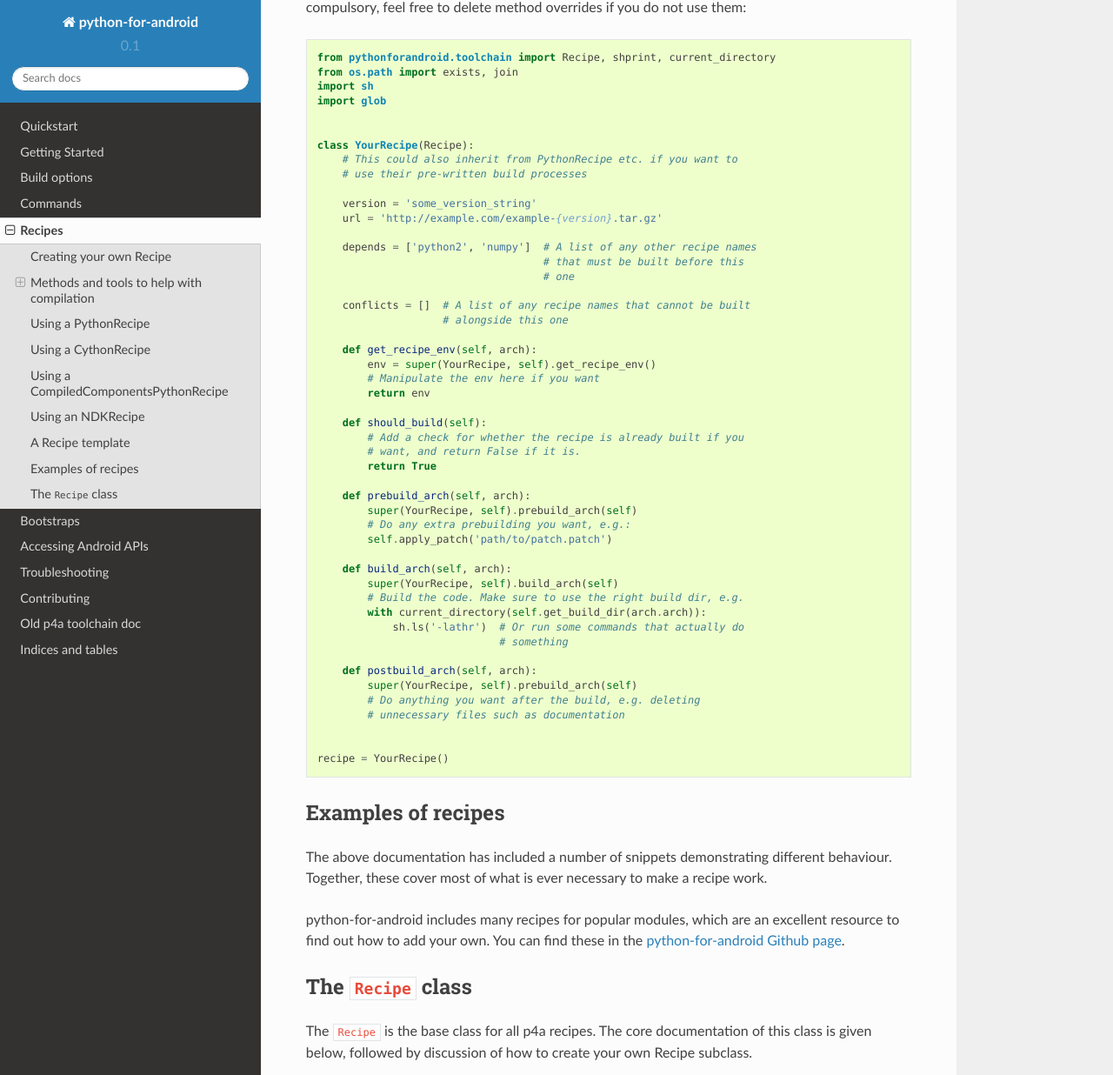
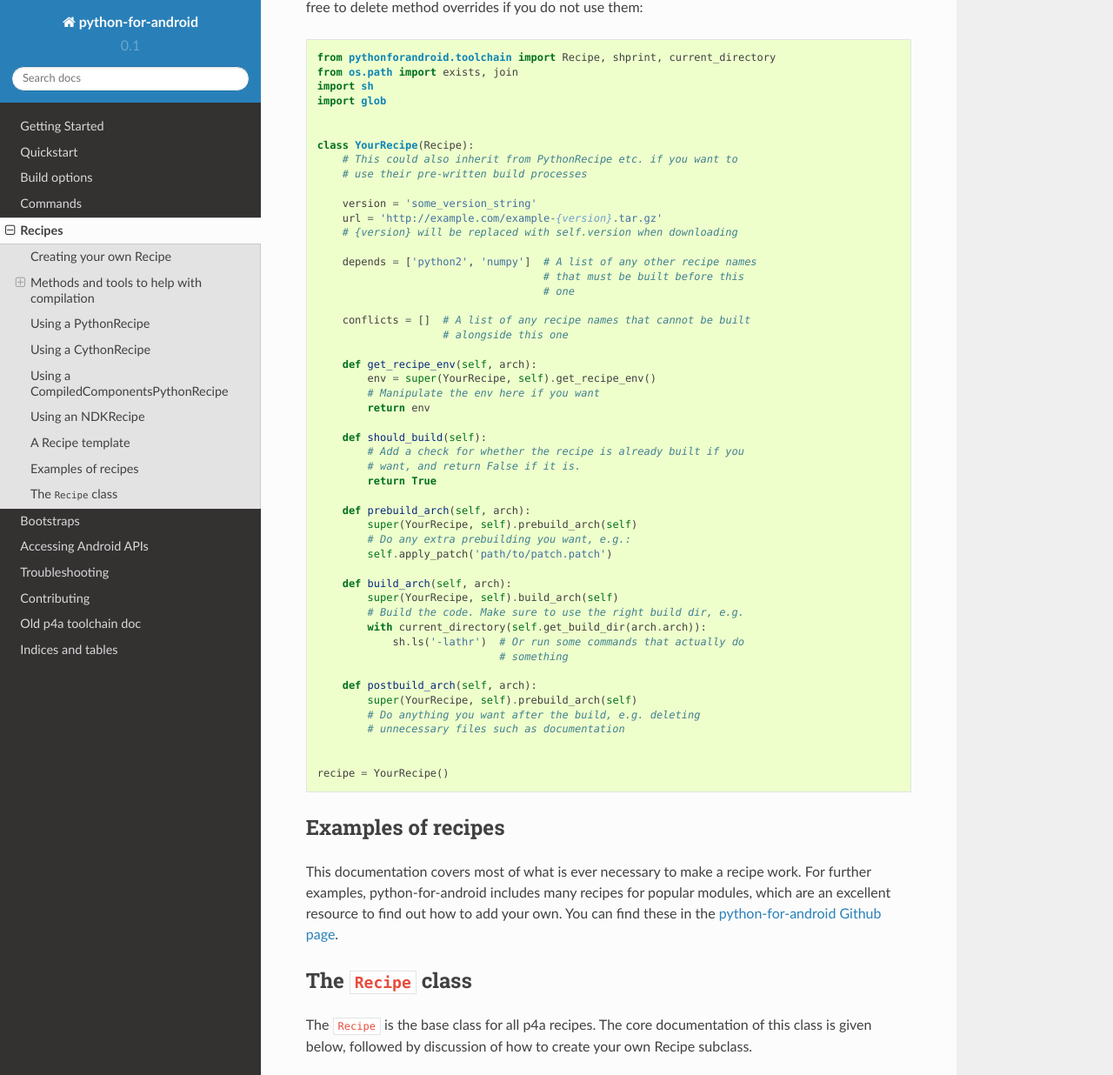
Before and after one commit to kivy/python-for-android, a Sphinx documentation site: the page built from doc/source/recipes.rst, in a window 1280 px wide and 1400 px high, scrolled down 8109 px, cut to the strip 0-1236 px from the top of the window. Shown: the whole strip at 87% size. Built offline with Sphinx 7.4.7 and the Read the Docs theme 2.0.0, drawn with Linux system fonts in a browser that asks for light colours; pages that are not in the unit, such as notebooks, are missing from menus; some of the changed text lies outside the part shown.

Commit message:
Doc changes following tito's intro

```diff
--- a/doc/source/index.rst
+++ b/doc/source/index.rst
@@ -26,8 +26,8 @@ Contents
 .. toctree::
    :maxdepth: 2
 
+   gettingstarted
    quickstart
-   gettingstarted
    buildoptions
    installation
    commands
--- a/doc/source/recipes.rst
+++ b/doc/source/recipes.rst
@@ -427,6 +427,7 @@ overrides if you do not use them::
 
         version = 'some_version_string'
         url = 'http://example.com/example-{version}.tar.gz'
+        # {version} will be replaced with self.version when downloading
 
         depends = ['python2', 'numpy']  # A list of any other recipe names
                                         # that must be built before this
@@ -469,13 +470,11 @@ overrides if you do not use them::
 Examples of recipes
 -------------------
 
-The above documentation has included a number of snippets
-demonstrating different behaviour. Together, these cover most of what
-is ever necessary to make a recipe work.
-
-python-for-android includes many recipes for popular modules, which
-are an excellent resource to find out how to add your own. You can
-find these in the `python-for-android Github page
+This documentation covers most of what is ever necessary to make a
+recipe work. For further examples, python-for-android includes many
+recipes for popular modules, which are an excellent resource to find
+out how to add your own. You can find these in the `python-for-android
+Github page
 <https://github.com/kivy/python-for-android/tree/master/pythonforandroid/recipes>`__.
 
 
```
Also changed, not shown: other parts of doc/source/recipes.rst (+1 -1 lines), doc/source/apis.rst (+3 -10 lines), doc/source/bootstraps.rst (+4 -6 lines), doc/source/gettingstarted.rst (+62 -13 lines).
